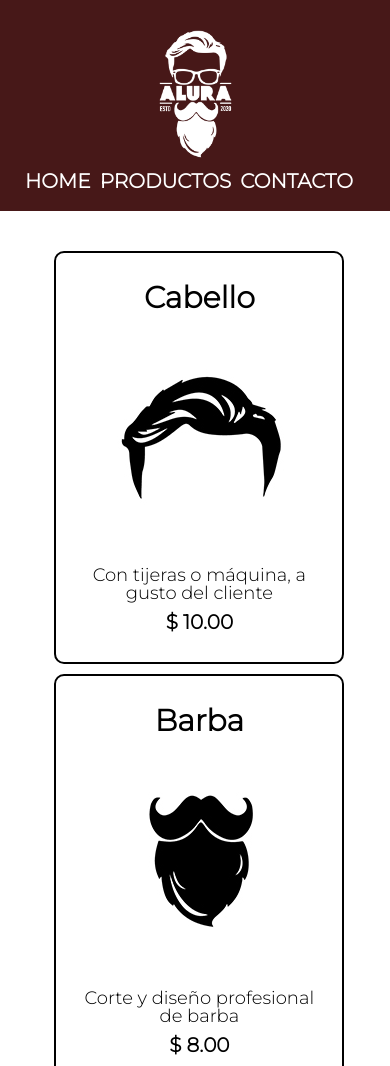
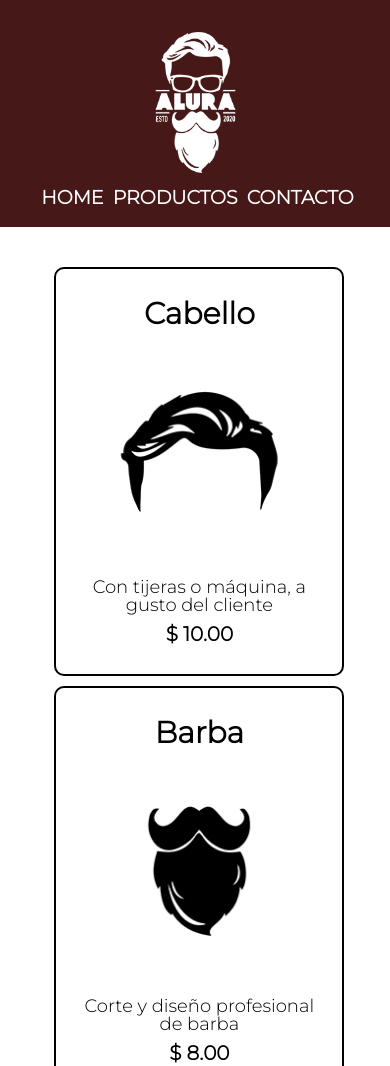
Before and after one commit to Mournlied/First-Static-Website-Barberia-Alura, a plain HTML site: page products.html in a window 390 px wide. Shown: the top 1066 px of the page. Drawn offline with Linux system fonts and the light colour scheme.

Commit message:
Update style.css
Update responsiveness

```diff
--- a/style.css
+++ b/style.css
@@ -381,7 +381,7 @@ input[type='radio']:checked:after {
         width: auto;
     }
 
-    .features ul, .video iframe, .features-image, .products li{
+    .features ul, .video iframe, .features-image, .products li, .products-image{
         width: 100%;
     }
 
@@ -389,7 +389,8 @@ input[type='radio']:checked:after {
         display: block;
     }
 
-    .header-box h1{
+    .header-box{
+        padding: 20px 0;
         text-align: center;
     }
 
@@ -397,7 +398,7 @@ input[type='radio']:checked:after {
         width: 30%;
     }
     .header-box a{
-        font-size: 20px;
+        font-size: 19px;
     }
 
     .header-box nav{
@@ -429,16 +430,12 @@ input[type='radio']:checked:after {
         margin: 10px 1.5%;
     }
 
-    .produts-image{
-        width: 70%;
-    }
-
     .registry input, .registry textarea{
         font-size: 1em;
         width: 65%;
     }
 
     .submit{
-        width: 55%;
+        width: 170px;
     }
 }
```
